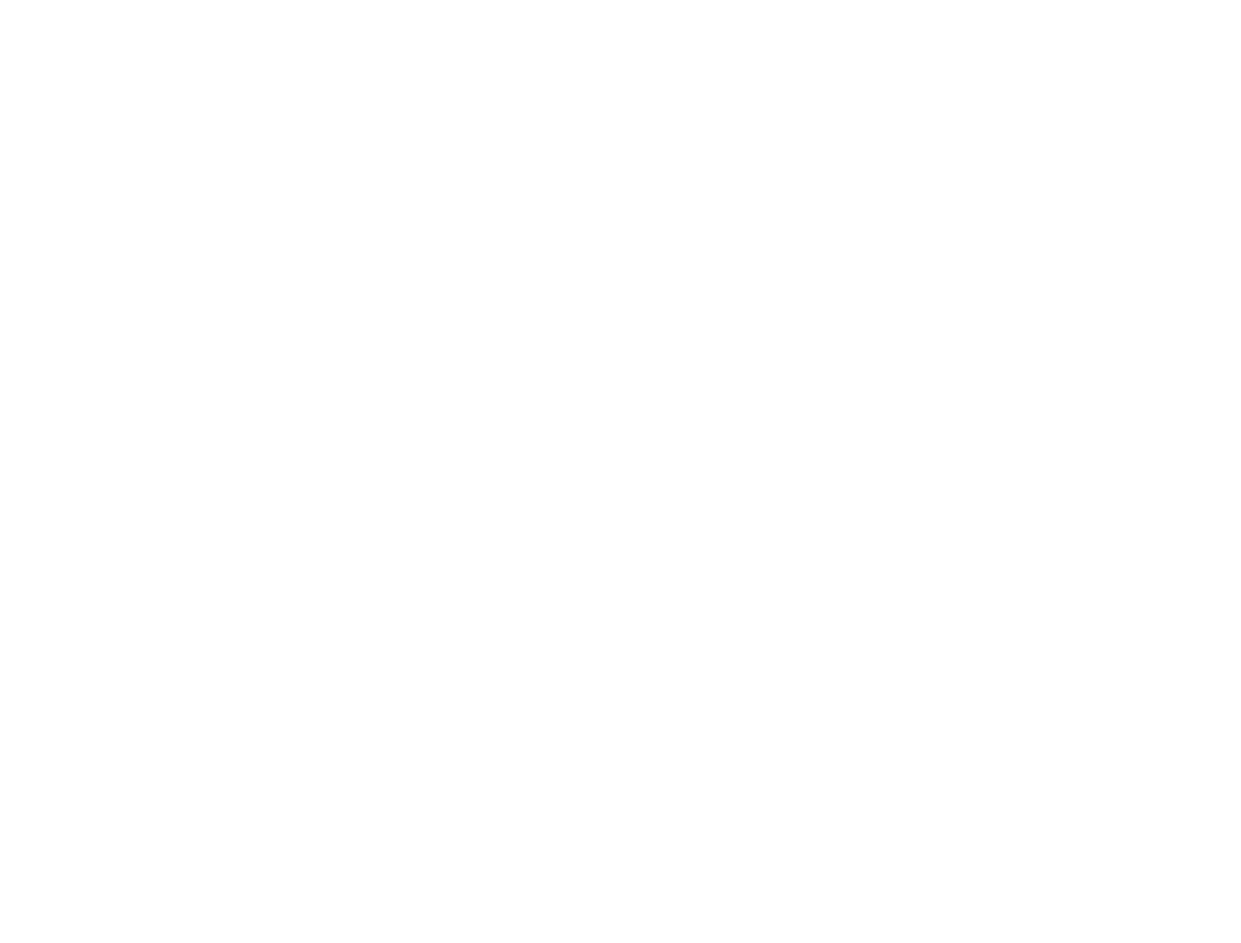
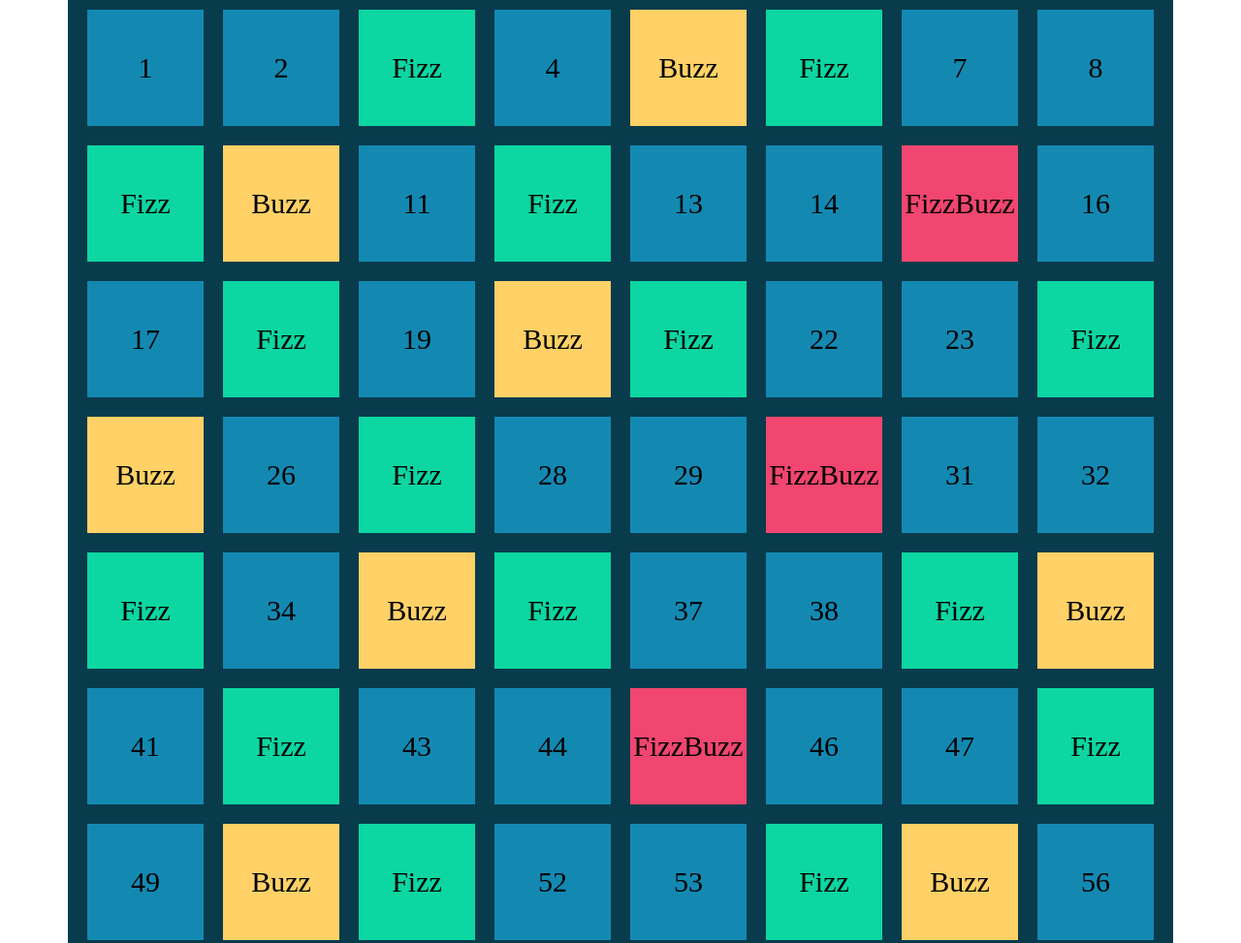
Before and after one commit to Gabriele-Cavallo/js-fizzbuzz, a plain HTML site: page index.html in a window 1280 px wide. Shown: the top 973 px of the page at 97% size. Before the commit the page ends 800 px from the top, so only its background shows below. Drawn offline with Linux system fonts and the light colour scheme.

Commit message:
feat: add html output

```diff
--- a/css/style.css
+++ b/css/style.css
@@ -0,0 +1,33 @@
+*{
+    margin: 0;
+    padding: 0;
+    box-sizing: border-box;
+}
+#number-box{
+    width: 1140px;
+    background-color: #083b4c;
+    margin: 0 auto;
+    display: flex;
+    justify-content: center;
+    flex-wrap: wrap;
+}
+.box {
+    width: 120px;
+    height: 120px;
+    color: black;
+    font-size: 30px;
+    display: flex;
+    justify-content: center;
+    align-items: center;
+    margin: 10px;
+    background-color: #1389b2;
+}
+.Fizz {
+    background-color: #0cd6a1;
+}
+.Buzz {
+    background-color: #ffd166;
+}
+.FizzBuzz {
+    background-color: #f0466f;
+}
--- a/index.html
+++ b/index.html
@@ -7,6 +7,9 @@
     <title>Fizzbuzz</title>
 </head>
 <body>
+    <div id="number-box">
+        <!-- <div class="box"></div> -->
+    </div>
     <script type="text/javascript" src="./js/script.js"></script>
 </body>
 </html>
--- a/js/script.js
+++ b/js/script.js
@@ -1,6 +1,9 @@
 // TASK -Scrivi un programma che stampi in console i numeri da 1 a 100,
 // ma che per i multipli di 3 stampi “Fizz” al posto del numero e per i multipli di 5 stampi “Buzz”.
 // Per i numeri che sono sia multipli di 3 che di 5 stampi “FizzBuzz”.
+
+// BONUS 1:
+// Crea un container nel DOM , aggiungendo un elemento html con il numero o la stringa corretta da mostrare.
 
 // 1 - Stampo in console i numeri da 1 a 100
 for (let i = 1; i <= 100; i++){
@@ -9,6 +12,8 @@ for (let i = 1; i <= 100; i++){
     // 2-a Controllo se il numero è divisibile per 5 E 3 e gli assegno il valore fizzbuzz
     // 2-b Controllo se il numero è divisibile per 5 e gli assegno il valore buzz
     // 2-c Controllo se il numero è divisibile per 3 e gli assegno il valore fizz
+// 3 - Stampo in console i nuovi valori
+// 4 - Aggiungo un elemento al DOM per stampare in pagina i valori
     let number;
     if (i % 3 === 0 && i % 5=== 0) {
         number = 'FizzBuzz';
@@ -20,5 +25,7 @@ for (let i = 1; i <= 100; i++){
         number = i;
     }
     console.log(number);
+    let numberBox = document.querySelector('#number-box');
+    let box = `<div class="box ${number}">${number}</div>`;
+    numberBox.innerHTML += box;
 }
-// 3 - Stampo in console i nuovi valori
```
